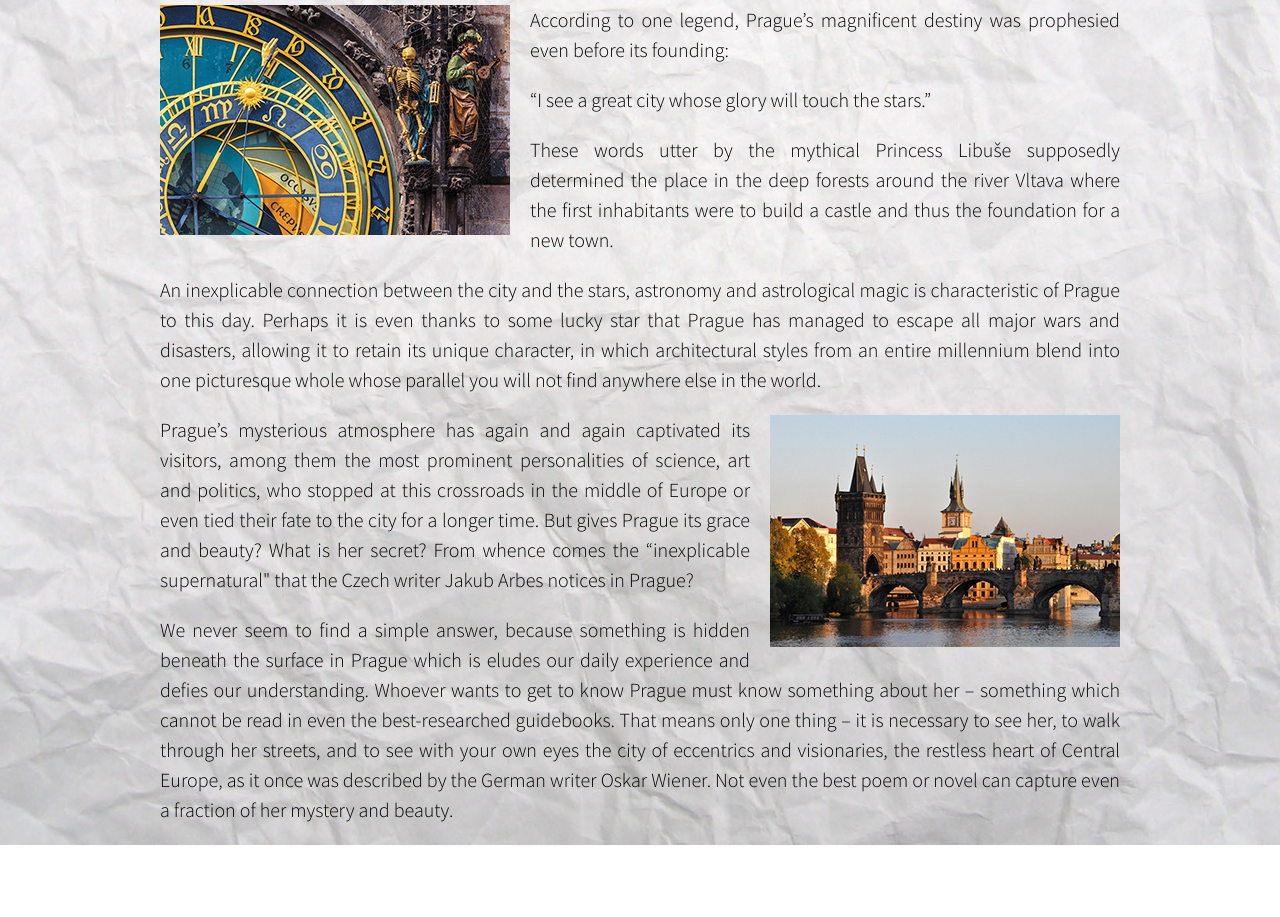
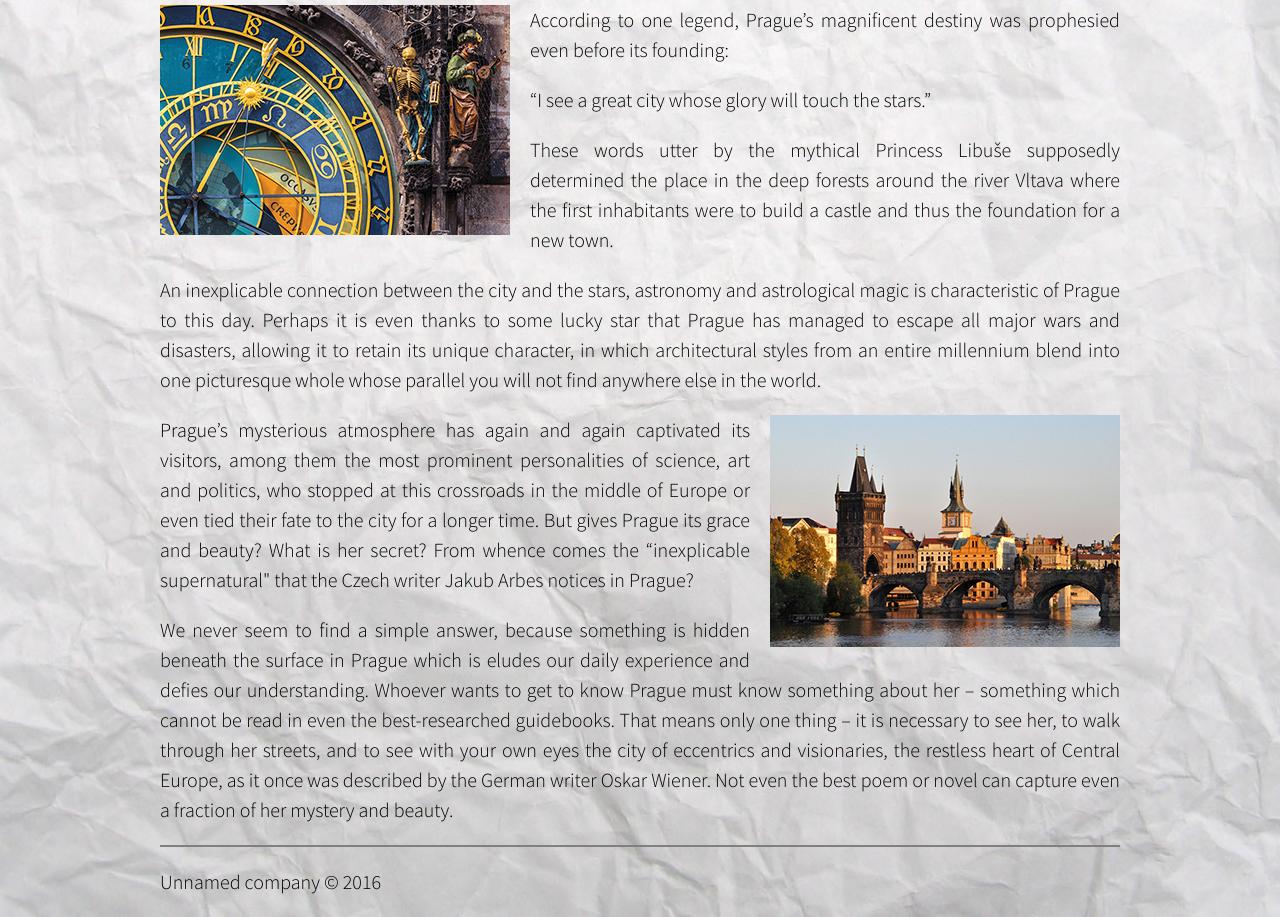
Before and after one commit to ndubrouskaya/Front-end-training, a plain HTML site: page task_1/page2/index.html in a window 1280 px wide. Shown: the part 160-1077 px from the top of the page. Before the commit the page ends 1005 px from the top, so only its background shows below. Drawn offline with Linux system fonts and the light colour scheme; a web font is replaced by a local one.

Commit message:
page 2 - footer added

```diff
--- a/task_1/page1/style.css
+++ b/task_1/page1/style.css
@@ -29,7 +29,6 @@ body {
     clear: both;
 }
 
-
 /*HEADER*/
 
 header {
@@ -46,7 +45,6 @@ header {
     text-decoration: none;
     color: inherit;
 }
-
 
 /*COLUMNS*/
 
@@ -75,7 +73,6 @@ header {
     text-align: center;
 }
 
-
 /*QUOTES*/
 
 .quotes {
@@ -99,7 +96,6 @@ header {
     float: right;
 }
 
-
 /*GALLERY*/
 
 .gallery {
@@ -118,7 +114,6 @@ header {
     margin-right: 0;
 }
 
-
 /*FOOTER*/
 
 footer {
--- a/task_1/page2/index.html
+++ b/task_1/page2/index.html
@@ -55,7 +55,11 @@
         </article>
       </main>
       <footer>
-
+        <div class="copyrights">
+          <p>
+              Unnamed company &copy; 2016
+          </p>
+        </div>
       </footer>
     </div>
   </body>
--- a/task_1/page2/style.css
+++ b/task_1/page2/style.css
@@ -19,7 +19,6 @@ h1 {
 
 header {
     border-bottom: 2px solid grey;
-
 }
 
 article {
@@ -39,3 +38,7 @@ img {
     float: right;
     margin-left: 20px;
 }
+
+footer {
+    border-top: 2px solid grey;
+}
```
Lines whose indentation alone changed are shown as unchanged.
